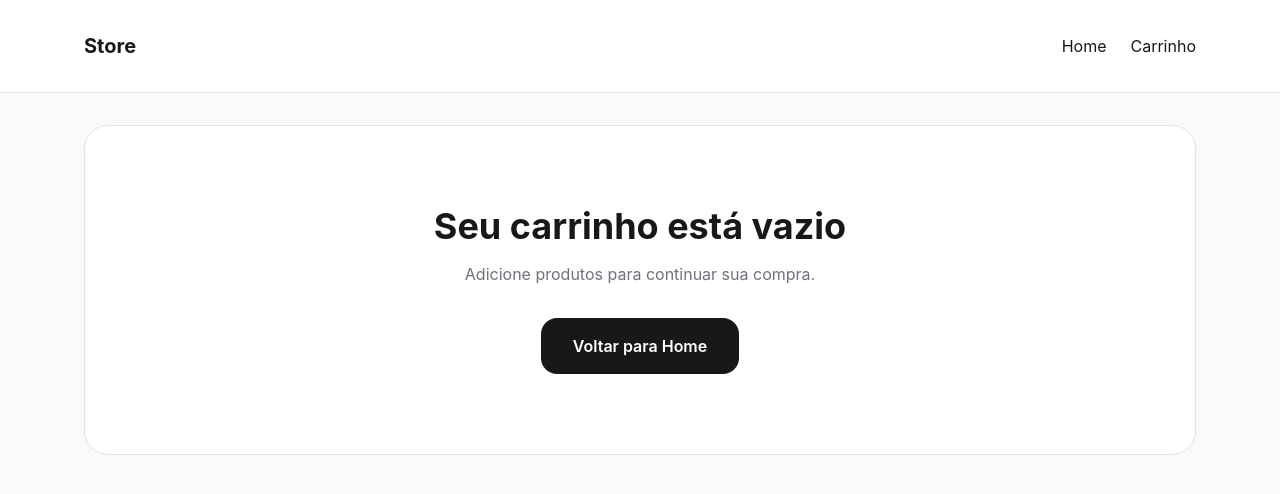
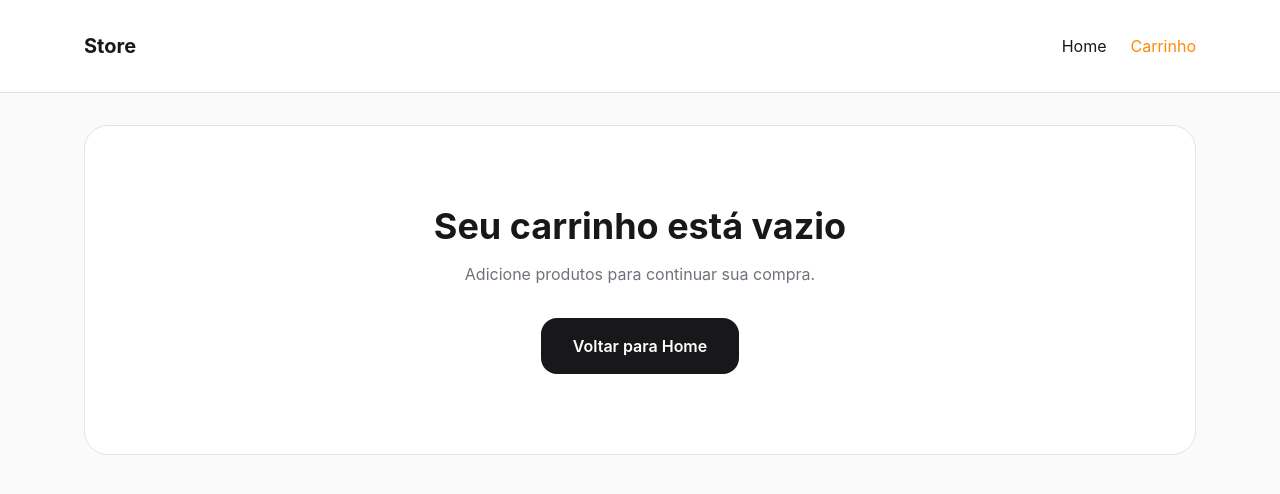
Before and after one commit to tenoriobn/sneakers-store, a React (Vite) app: page /carrinho in a window 1280 px wide. Shown: the top 494 px of the page. Built offline with nearby package versions, Linux system fonts and the light colour scheme.

Commit message:
refactor: :recycle: Cria componente responsável pelo Header e aplica estilo para link ativado

```diff
--- /dev/null
+++ b/src/components/Header/index.tsx
@@ -0,0 +1,38 @@
+import { NavLink } from 'react-router-dom';
+import useCart from 'src/hooks/useCart';
+
+export default function Header() {
+  const { totalItems } = useCart();
+
+  const linkClass = ({ isActive }: { isActive: boolean }) =>
+    `transition-default hover:text-orange-400/75 active:scale-95 active:text-orange-400/85 ${
+      isActive ? 'text-orange-400' : ''
+    }`;
+
+  return (
+    <header className="border-b border-zinc-200 bg-white">
+      <div className="mx-auto flex w-full max-w-480 items-center justify-between px-4 py-6 md:px-8 md:py-8 xl:px-21">
+        <NavLink to="/" className="text-xl font-bold">
+          Store
+        </NavLink>
+
+        <nav className="flex items-center gap-6">
+          <NavLink to="/" className={linkClass}>
+            Home
+          </NavLink>
+
+          <NavLink to="/carrinho" className={linkClass}>
+            <span className="flex items-center gap-1">
+              Carrinho
+              {totalItems > 0 && (
+                <span className="transition-default inline-flex aspect-square min-h-6 min-w-6 items-center justify-center rounded-full bg-orange-400 px-2 text-xs font-semibold text-white">
+                  {totalItems}
+                </span>
+              )}
+            </span>
+          </NavLink>
+        </nav>
+      </div>
+    </header>
+  );
+}
--- a/src/layouts/BaseLayout/index.tsx
+++ b/src/layouts/BaseLayout/index.tsx
@@ -1,41 +1,10 @@
-import { Outlet, Link } from 'react-router-dom';
-
-import useCart from 'src/hooks/useCart';
+import { Outlet } from 'react-router-dom';
+import Header from 'src/components/Header';
 
 function BaseLayout() {
-  const { totalItems } = useCart();
-
   return (
     <div className="min-h-screen bg-zinc-50 text-zinc-900">
-      <header className="border-b border-zinc-200 bg-white">
-        <div className="mx-auto flex w-full max-w-480 items-center justify-between px-4 py-6 md:px-8 md:py-8 xl:px-21">
-          <Link to="/" className="text-xl font-bold">
-            Store
-          </Link>
-
-          <nav className="flex items-center gap-6">
-            <Link
-              to="/"
-              className="transition-default hover:text-orange-400/75 active:scale-95 active:text-orange-400/85"
-            >
-              Home
-            </Link>
-
-            <Link
-              to="/carrinho"
-              className="transition-default relative hover:text-orange-400/75 active:scale-95 active:text-orange-400/85"
-              aria-label={`Carrinho com ${totalItems} itens`}
-            >
-              Carrinho
-              {totalItems > 0 && (
-                <span className="transition-default absolute -top-5 right-0 flex h-6 min-w-6 items-center justify-center rounded-full bg-orange-400 px-2 text-xs font-semibold text-white hover:bg-orange-400/75 active:bg-orange-400/85">
-                  {totalItems}
-                </span>
-              )}
-            </Link>
-          </nav>
-        </div>
-      </header>
+      <Header />
 
       <main className="mx-auto w-full max-w-480 px-4 py-8 sm:px-6 md:px-8 xl:px-21">
         <Outlet />
```
